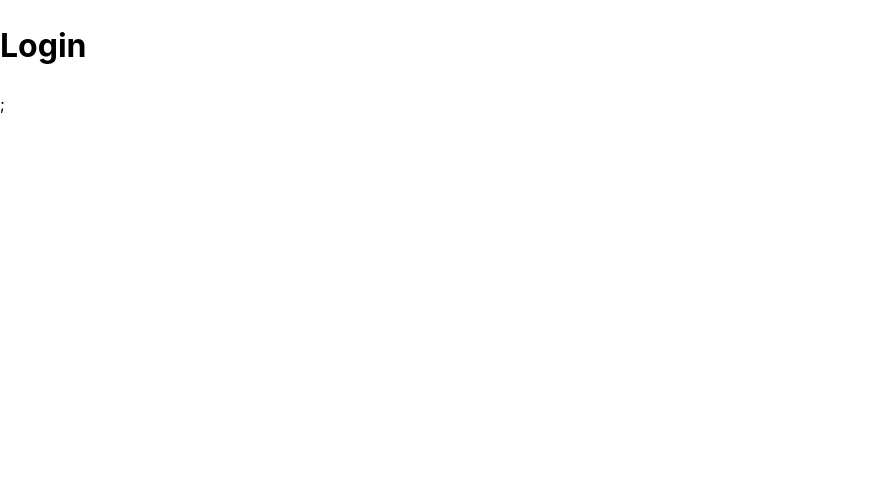
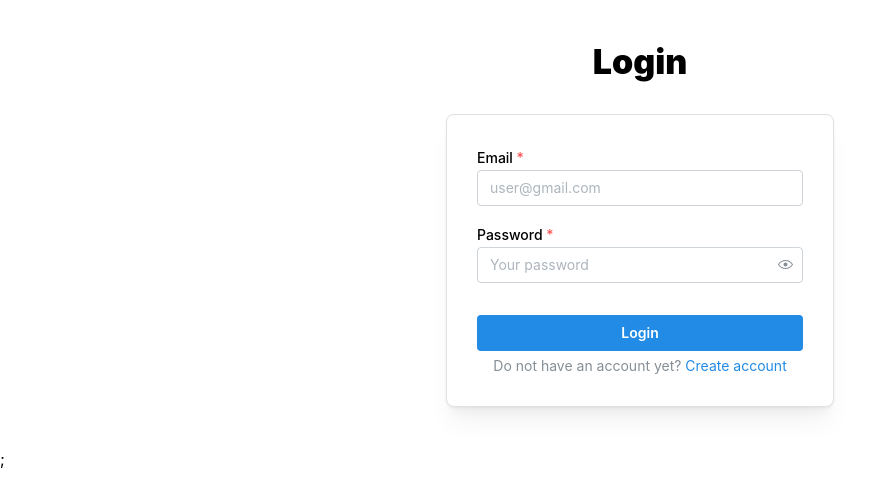
Before and after one commit to gbudjeakp/Building-u-feedback-exp, a React (Vite) app in the folder views/: page /login in a window 1280 px wide. Shown: the top 504 px of the page, without its empty margins (0-896 px from the left). Built offline with nearby package versions, Linux system fonts and the light colour scheme.

Commit message:
added register, login and homepage

```diff
--- a/views/src/App.jsx
+++ b/views/src/App.jsx
@@ -3,7 +3,7 @@ import Loginpage from "../src/Pages/LoginPage";
 import Registar from "../src/Pages/RegisterPage";
 import Interndashboard from "./Pages/Interndashboard";
 import Mentordashboard from "./Pages/Mentordashboard";
-import Homepage from "./pages/Homepage/HomePage";
+import Homepage from "./pages/HomePage";
 import "@mantine/core/styles.css";
 import { MantineProvider } from "@mantine/core";
 
--- a/views/src/Pages/Homepage/HomePage.jsx
+++ b/views/src/Pages/HomePage.jsx
@@ -45,7 +45,7 @@ const HomePage = () => {
     <div style={homepageStyles}>
       <Container size="lg" style={containerStyles}>
         <Text align="center" style={titleStyles}>
-          Welcome to Building-U
+          Welcome to Building-U-Feedback
         </Text>
         <Text align="center" style={subTitleStyles}>
           Request feedback easily with Feedback-U
--- a/views/src/Pages/LoginPage.jsx
+++ b/views/src/Pages/LoginPage.jsx
@@ -1,11 +1,56 @@
 import React from "react";
-import Header from "../components/Navbar";
+import {
+  TextInput,
+  PasswordInput,
+  Paper,
+  Title,
+  Anchor,
+  Text,
+  Container,
+  Button,
+} from "@mantine/core";
+import { useNavigate } from "react-router-dom";
 
+const titleStyles = {
+  fontFamily: "Greycliff CF, var(--mantine-font-family)",
+  fontWeight: 900,
+};
 
-function LoginPage() {
+function RegisterPage() {
+  const navigate = useNavigate();
+
+  const navigateToRegister = () => {
+    navigate("/register");
+  };
+
   return (
-<h1>Login</h1>
+    <Container size={420} my={40}>
+      <Title ta="center" style={titleStyles}>
+        Login
+      </Title>
+
+      <Paper withBorder shadow="md" p={30} mt={30} radius="md">
+        <TextInput label="Email" placeholder="user@gmail.com" required />
+        <PasswordInput
+          label="Password"
+          placeholder="Your password"
+          required
+          mt="md"
+        />
+
+        <Button fullWidth mt="xl">
+          Login
+        </Button>
+
+        <Text c="dimmed" size="sm" ta="center" mt={5}>
+          Do not have an account yet?{" "}
+          <Anchor onClick={navigateToRegister} size="sm" component="button">
+            Create account
+          </Anchor>
+        </Text>
+      </Paper>
+    </Container>
   );
 }
 
-export default LoginPage;
+export default RegisterPage;
--- a/views/src/Pages/Mentordashboard.jsx
+++ b/views/src/Pages/Mentordashboard.jsx
@@ -1,10 +1,13 @@
 import React, { useEffect } from "react";
+import Navbar from "../components/Navbar";
 
 
 function Mentordashboard() {
 
   return (
-    <h1>MENTOR DASH BAORD</h1>
+    <>
+    <Navbar />
+    </>
   );
 }
 
--- a/views/src/Pages/RegisterPage.jsx
+++ b/views/src/Pages/RegisterPage.jsx
@@ -1,10 +1,57 @@
 import React from "react";
-import Header from "../components/Navbar";
+import { useNavigate } from "react-router-dom";
+import {
+  TextInput,
+  PasswordInput,
+  Anchor,
+  Paper,
+  Title,
+  Text,
+  Container,
+  Button,
+} from "@mantine/core";
+
+const titleStyles = {
+  fontFamily: "Greycliff CF, var(--mantine-font-family)",
+  fontWeight: 900,
+};
 
 
 function LoginPage() {
+  const navigate = useNavigate();
+
+  const navigateTologin = () => {
+    navigate("/login");
+  };
+
+
   return (
-   <h1>Login Page</h1>
+    <Container size={420} my={40}>
+      <Title ta="center" style={titleStyles}>
+        Register Account
+      </Title>
+
+      <Paper withBorder shadow="md" p={30} mt={30} radius="md">
+        <TextInput label="Email" placeholder="user@gmail.com" required />
+        <PasswordInput
+          label="Password"
+          placeholder="Your password"
+          required
+          mt="md"
+        />
+
+        <Button fullWidth mt="xl">
+          Login
+        </Button>
+
+        <Text c="dimmed" size="sm" ta="center" mt={5}>
+          Already Have An Account?{" "}
+          <Anchor onClick={navigateTologin} size="sm" component="button">
+            Log Into Account
+          </Anchor>
+        </Text>
+      </Paper>
+    </Container>
   );
 }
 
--- a/views/src/components/Navbar.jsx
+++ b/views/src/components/Navbar.jsx
@@ -12,6 +12,8 @@ import {
   IconLogout,
   IconSwitchHorizontal,
 } from "@tabler/icons-react";
+
+import Logo from "../assets/logo.png";
 
 function NavbarLink({ icon, label, active, onClick }) {
   const linkStyles = {
@@ -45,7 +47,6 @@ function NavbarLink({ icon, label, active, onClick }) {
 const mockdata = [
   { icon: IconHome2, label: "Home" },
   { icon: IconGauge, label: "Dashboard" },
-  { icon: IconDeviceDesktopAnalytics, label: "Analytics" },
   { icon: IconCalendarStats, label: "Releases" },
   { icon: IconUser, label: "Account" },
   { icon: IconFingerprint, label: "Security" },
@@ -78,10 +79,15 @@ function Navbar() {
     marginTop: rem(50),
   };
 
+  const logoStyles = {
+    width: rem(100), // Adjust the width to your desired size
+    height: rem(100), // Adjust the height to your desired size
+  };
+
   return (
     <nav style={navbarStyles}>
       <Center>
-        Logo Here
+        <img src={Logo} alt="App Logo" style={logoStyles} />
       </Center>
 
       <div style={navbarMainStyles}>
```
Also changed, not shown: views/src/Pages/Homepage/HomePage.css (deleted, +0 -18 lines), views/src/assets/logo.png (added).
